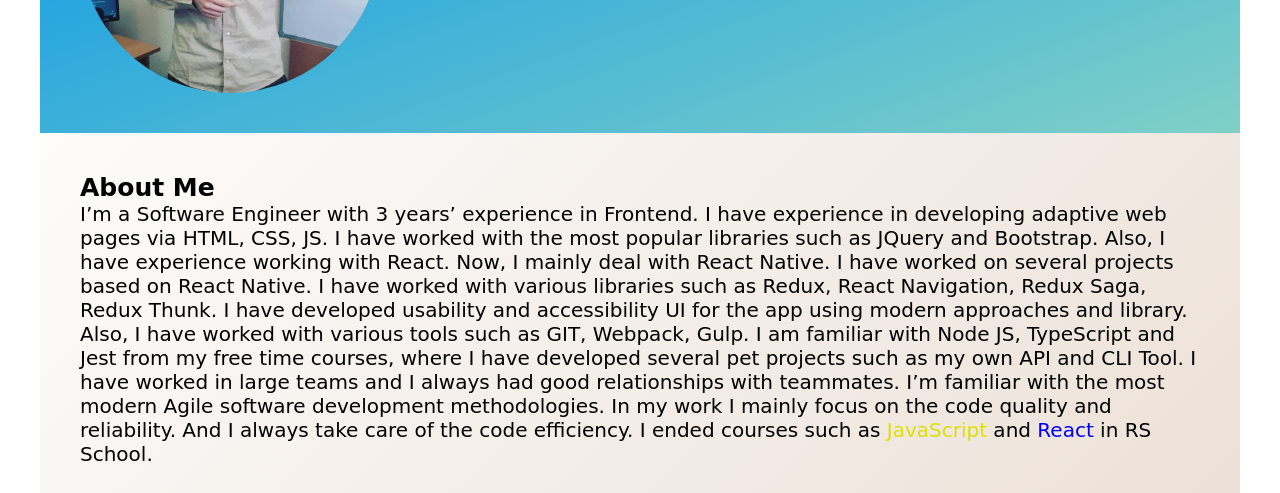
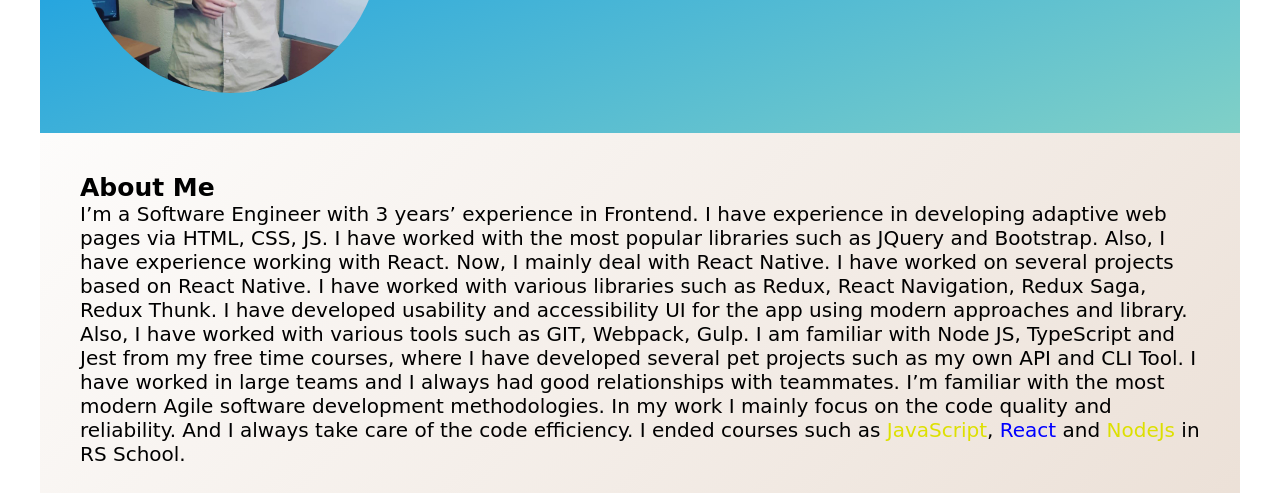
Before and after one commit to antoniosk10/rsschool-cv, a plain HTML site: page index.html in a window 1280 px wide. Shown: the part 247-740 px from the top of the page. Drawn offline with Linux system fonts and the light colour scheme; a web font is replaced by a local one.

Commit message:
Update index.html

```diff
--- a/index.html
+++ b/index.html
@@ -30,7 +30,7 @@ Also, I have worked with various tools such as GIT, Webpack, Gulp.
 I am familiar with Node JS, TypeScript and Jest from my free time courses, where I have developed several pet projects such as my own API and CLI Tool.
 I have worked in large teams and I always had good relationships with teammates. I’m familiar with the most modern Agile software development methodologies.
 In my work I mainly focus on the code quality and reliability. And I always take care of the code efficiency.
- I ended courses such as <a href="https://app.rs.school/certificate/ai919mhk" class="yellow">JavaScript</a> and <a class="blue" href="https://app.rs.school/certificate/wnaiw1oz">React</a> in <a href="https://rs.school/">RS School</a>.
+ I ended courses such as <a href="https://app.rs.school/certificate/ai919mhk" class="yellow">JavaScript</a>, <a class="blue" href="https://app.rs.school/certificate/wnaiw1oz">React</a> and <a class="yellow" href="https://app.rs.school/certificate/6n5idrq7">NodeJs</a> in <a href="https://rs.school/">RS School</a>.
         </article>
          <article class="cv-content__item cv-content__item--small">
             <h2 class="cv-content-item__title">My Projects</h2>
```
